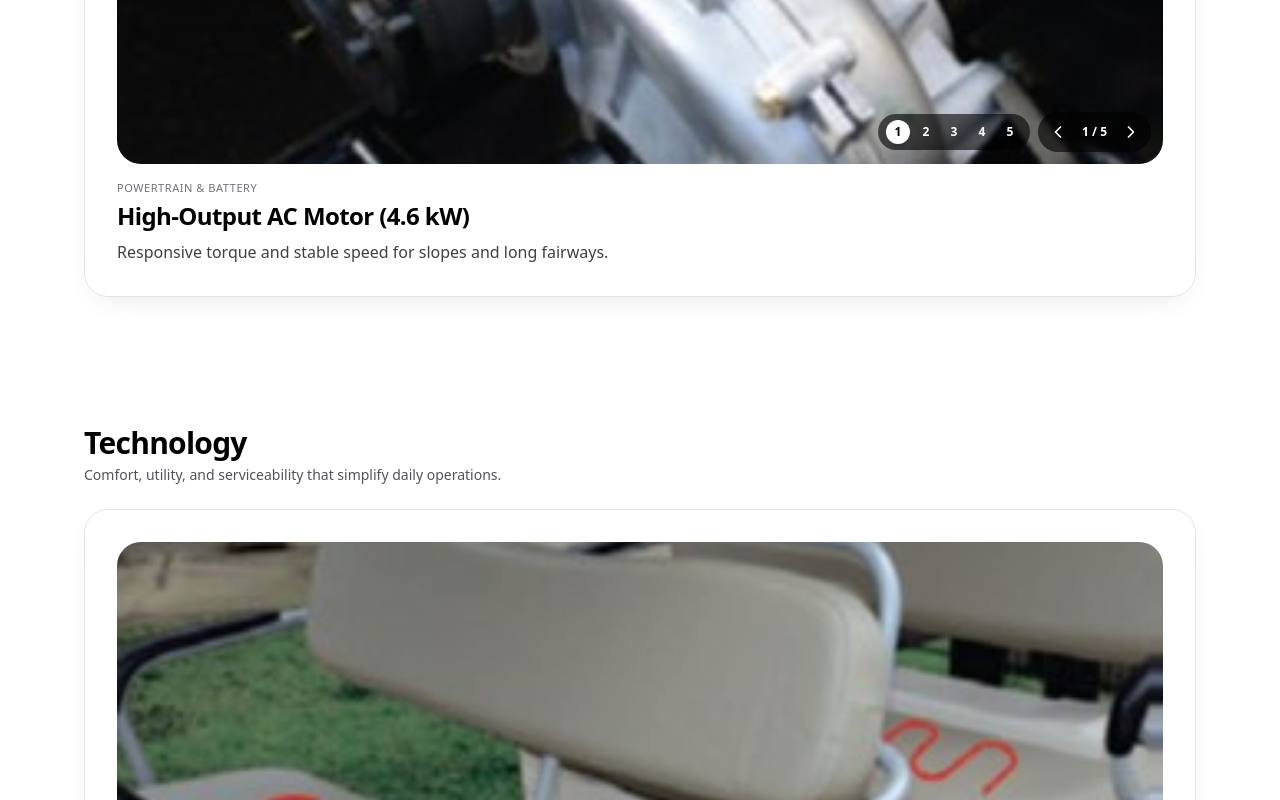
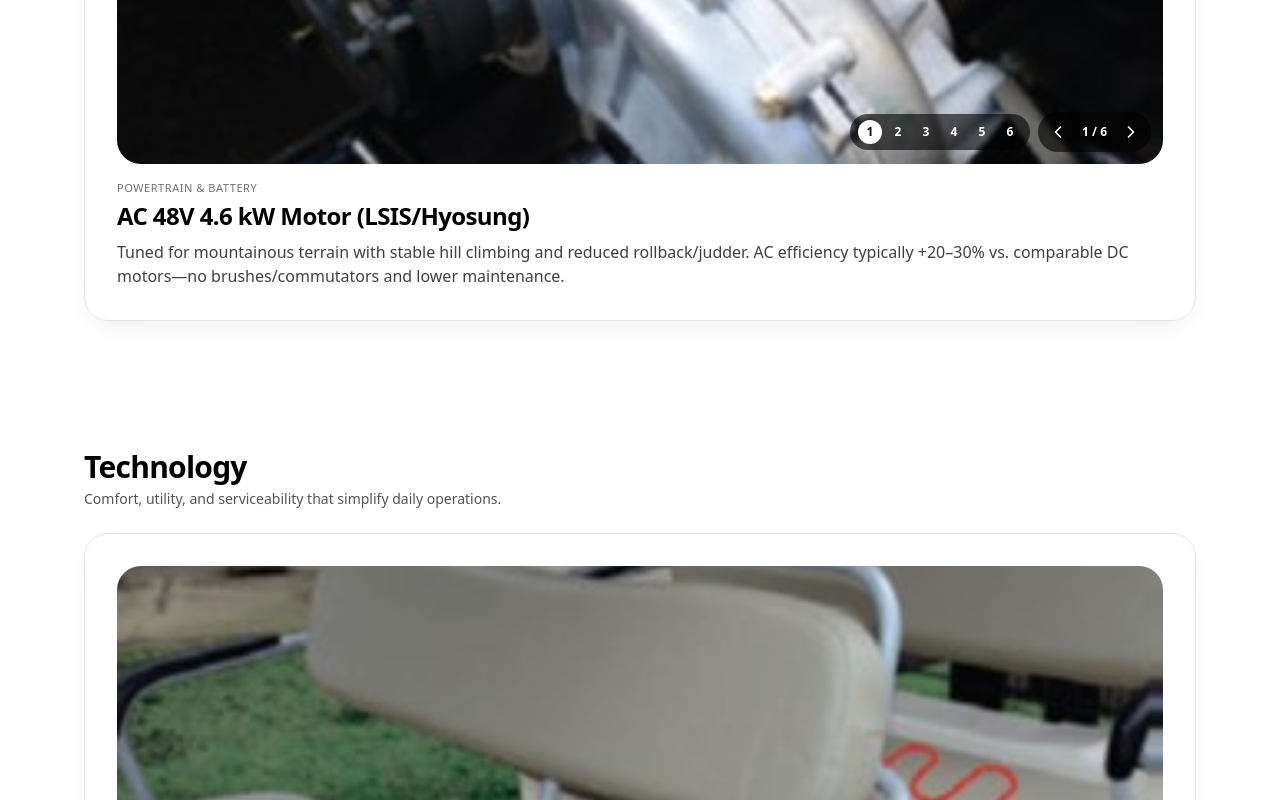
Before and after one commit to Aproglobal/apro-global-site, a React (Vite) app: page / in a window 1280 px wide. Shown: the part 4500-5300 px from the top of the page. Built offline with nearby package versions, Linux system fonts and the light colour scheme.

Commit message:
Update tech_features.ts

```diff
--- a/src/data/tech_features.ts
+++ b/src/data/tech_features.ts
@@ -5,41 +5,59 @@ export type TechItem = {
   key: string;
   title: string;
   desc?: string;
-  img: string;          // absolute path from /public
-  group: TechGroup;     // <-- which section to show in
-  system?: string;      // optional label (Powertrain, Body & Storage, etc.)
+  img: string;          // absolute path from /public (you can swap these to your real photos anytime)
+  group: TechGroup;     // which section to show in
+  system?: string;      // optional label (Powertrain & Battery, Safety & Sensing, etc.)
 };
 
 export const TECH_FEATURES: TechItem[] = [
-  // ===== Performance =====
+  // =======================
+  // PERFORMANCE
+  // =======================
   {
     key: "motor_46kw",
-    title: "High-Output AC Motor (4.6 kW)",
-    desc: "Responsive torque and stable speed for slopes and long fairways.",
+    title: "AC 48V 4.6 kW Motor (LSIS/Hyosung)",
+    desc:
+      "Tuned for mountainous terrain with stable hill climbing and reduced rollback/judder. " +
+      "AC efficiency typically +20–30% vs. comparable DC motors—no brushes/commutators and lower maintenance.",
     img: "/tech/01_motor.jpg",
     group: "performance",
     system: "Powertrain & Battery",
   },
   {
+    key: "battery_skme",
+    title: "SK Mobile Energy Lithium System (BMS / PACK / CELL)",
+    desc:
+      "51V 110Ah / 160Ah options, typical 4–5 h charge, and wide operating temperature range. " +
+      "In-house BMS, PACK, and CELL for quality control and service consistency.",
+    img: "/tech/04_12v.jpg", // TEMP: swap to your battery image when ready
+    group: "performance",
+    system: "Powertrain & Battery",
+  },
+  {
     key: "hydraulic_disc",
-    title: "4-Wheel Hydraulic Disc Brakes",
-    desc: "Confident stopping power in wet or dry conditions.",
+    title: "Hydraulic Disc Brakes + Motor Control",
+    desc:
+      "Confident stopping in wet or dry conditions with coordinated motor control. " +
+      "Includes EM parking brake for secure holds on slopes.",
     img: "/tech/02_brake.jpg",
     group: "performance",
     system: "Safety & Braking",
   },
   {
     key: "independent_suspension",
-    title: "Independent Suspension",
-    desc: "Smooth ride quality over uneven surfaces.",
+    title: "4-Wheel Independent Suspension",
+    desc:
+      "Maintains ground contact and improves cornering stability across uneven fairways.",
     img: "/tech/05_susp.jpg",
     group: "performance",
     system: "Suspension & Chassis",
   },
   {
     key: "macpherson",
-    title: "MacPherson-Type Suspension",
-    desc: "Stable handling and durability for course operations.",
+    title: "Ultra-Light MacPherson-Type Suspension",
+    desc:
+      "Sedan-class ride comfort with reduced unsprung mass for better compliance.",
     img: "/tech/07_macpherson.jpg",
     group: "performance",
     system: "Suspension & Chassis",
@@ -47,13 +65,15 @@ export const TECH_FEATURES: TechItem[] = [
   {
     key: "hill_climb",
     title: "Superior Hill-Climb Capability",
-    desc: "Confident climbs on challenging terrain.",
+    desc: "Confident climbs on challenging terrain and long fairways.",
     img: "/tech/08_hill.jpg",
     group: "performance",
     system: "Powertrain & Battery",
   },
 
-  // ===== Technology =====
+  // =======================
+  // TECHNOLOGY
+  // =======================
   {
     key: "heated_seats",
     title: "Heated Seats (Front & Rear)",
@@ -65,7 +85,7 @@ export const TECH_FEATURES: TechItem[] = [
   {
     key: "charger_12v",
     title: "12V Vehicle Charger",
-    desc: "Convenient power for devices and accessories.",
+    desc: "Convenient power for phones and accessories during play.",
     img: "/tech/04_12v.jpg",
     group: "technology",
     system: "Electrical & Power",
@@ -96,18 +116,58 @@ export const TECH_FEATURES: TechItem[] = [
   },
   {
     key: "rear_storage",
-    title: "Multi-Purpose Rear Locker",
-    desc: "Extra storage for events and daily operation.",
+    title: "Concealed, Sealed Rear Locker",
+    desc: "Keeps belongings secure and dry; simplified open/close mechanism.",
     img: "/tech/11_rearstore.jpg",
     group: "technology",
     system: "Body & Storage",
   },
   {
     key: "front_storage",
-    title: "Front Multi-Compartment Storage",
-    desc: "Organized space for essentials and tools.",
+    title: "Larger Front Storage with Phone Bay",
+    desc: "Organized compartments sized for daily essentials, with a dedicated phone area.",
     img: "/tech/12_frontstore.jpg",
     group: "technology",
     system: "Body & Storage",
   },
+  {
+    key: "abs_asa_body",
+    title: "ABS+ASA Body (4-Piece Panels)",
+    desc: "Durable, UV-resistant panels designed for easier service and cost-effective replacement.",
+    img: "/tech/12_frontstore.jpg", // TEMP: replace with your body-panel image
+    group: "technology",
+    system: "Body & Storage",
+  },
+  {
+    key: "ultrasonic_45",
+    title: "Ultrasonic Obstacle Detection (Up to 4.5 m)",
+    desc: "Staged deceleration and auto stop to help avoid collisions.",
+    img: "/tech/02_brake.jpg", // TEMP: replace with sensing image
+    group: "technology",
+    system: "Safety & Sensing",
+  },
+  {
+    key: "cart_guard_bumper",
+    title: "Cart Guard & Impact-Sensing Bumper",
+    desc: "Maintains ~1.2 m safe spacing between carts; impact sensing for added safety.",
+    img: "/tech/09_windscreen.jpg", // TEMP: replace with guard/bumper image
+    group: "technology",
+    system: "Safety & Sensing",
+  },
+  {
+    key: "agv_temp_validation",
+    title: "Automotive-Grade Sensor Validation (−40 °C ~ +85 °C)",
+    desc: "AGV, guidance, and magnet sensors validated for low/high temperature operation.",
+    img: "/tech/06_hatch.jpg", // TEMP
+    group: "technology",
+    system: "Safety & Sensing",
+  },
+  {
+    key: "patent_101860936",
+    title: "Patent No. 10-1860936 — EV Brake Control System",
+    desc: "Brake control system for electric vehicles designed to replace traditional hydraulics.",
+    img: "/tech/02_brake.jpg", // TEMP
+    group: "technology",
+    system: "Motor Control System",
+  },
 ];
```
